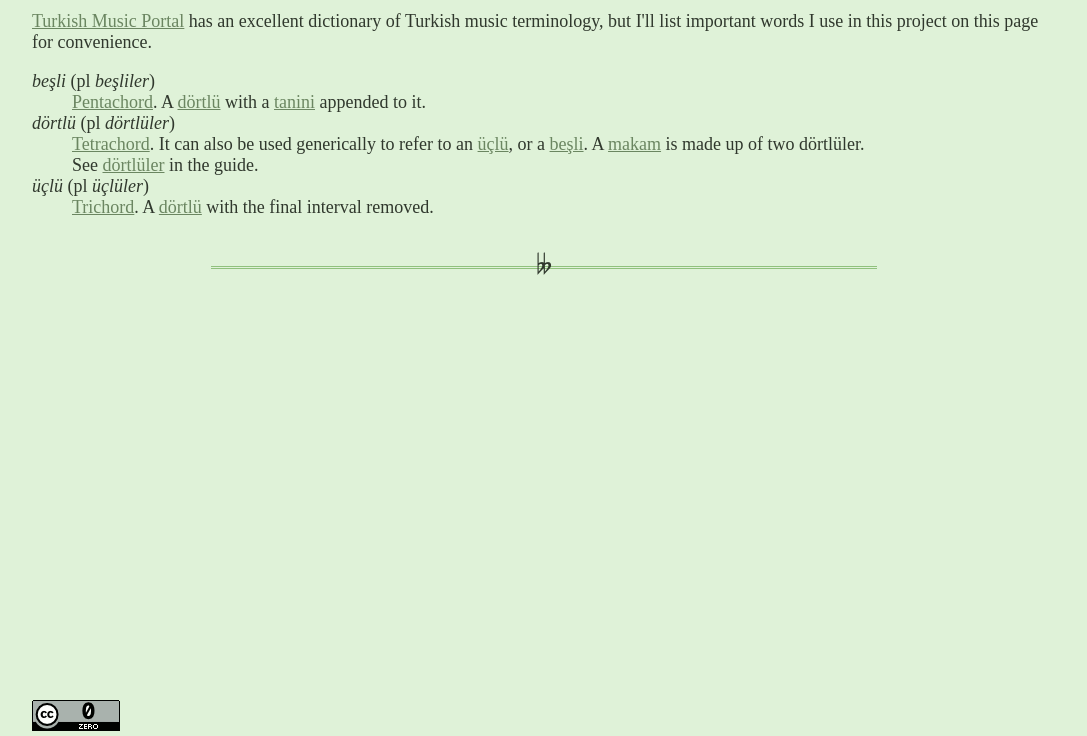
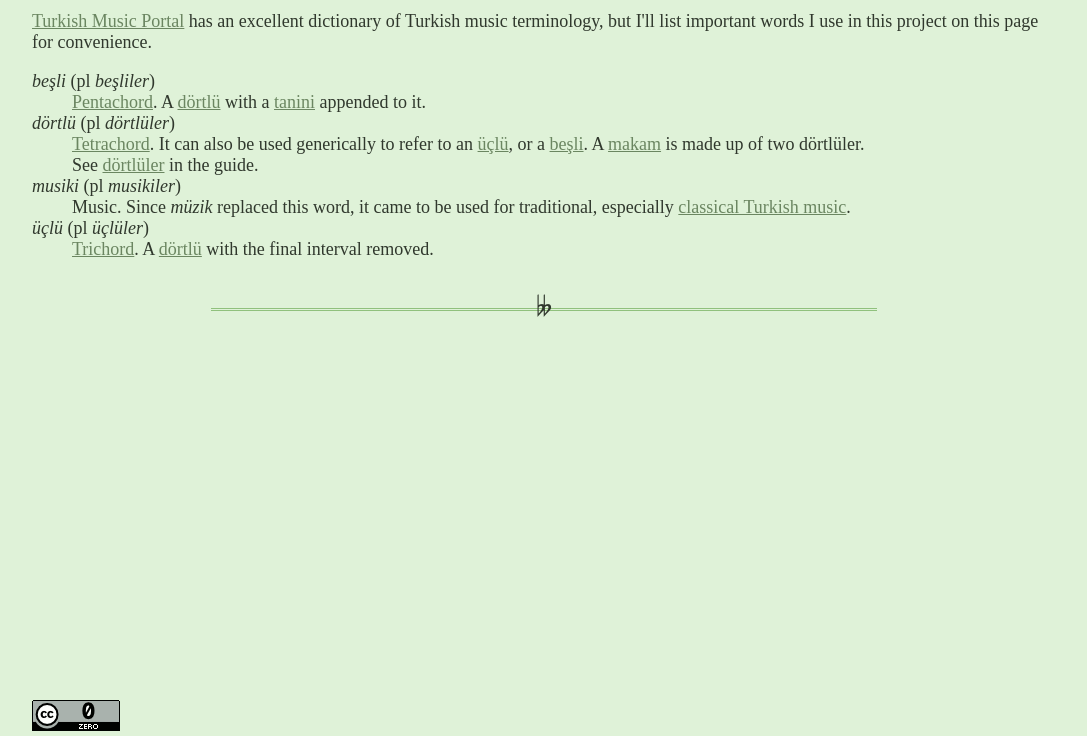
Before and after one commit to erkin/chelengk, a plain HTML site: page terms/index.html in a window 1280 px wide. Shown: the part 64-800 px from the top of the page, without its empty margins (96-1183 px from the left). Drawn offline with Linux system fonts and the light colour scheme.

Commit message:
Add entry to glossary

```diff
--- a/terms/index.html
+++ b/terms/index.html
@@ -60,6 +60,15 @@
           See <a href="/chelengk/primer/dörtlü">dörtlüler</a> in the guide.
         </dd>
 
+        <dt><i>musiki</i> (pl <i>musikiler</i>)</dt>
+        <dd>
+          <a href id="musiki"></a>
+          Music. Since <i>müzik</i> replaced this word, it came to be used for
+          traditional, especially
+          <a href="https://en.wikipedia.org/wiki/Turkish_classical_music">classical
+            Turkish music</a>.
+        </dd>
+
         <dt><i>üçlü</i> (pl <i>üçlüler</i>)</dt>
         <dd>
           <a id="üçlü"></a>
```
